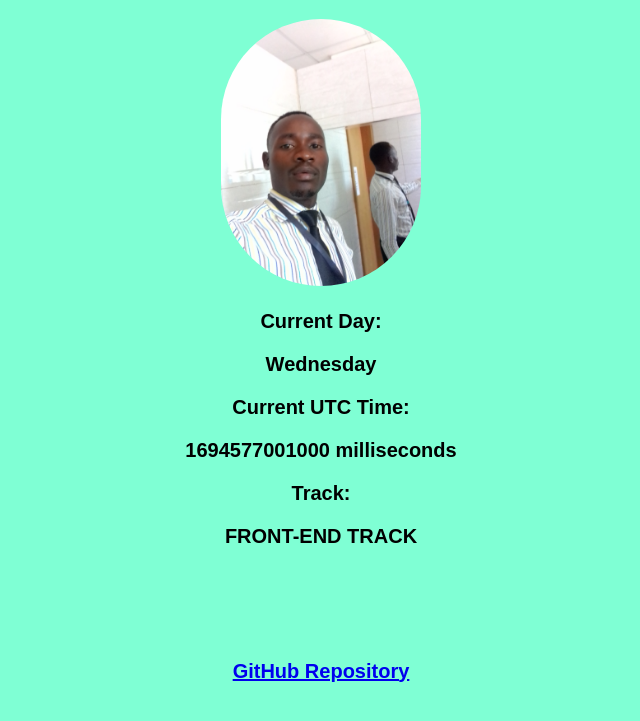
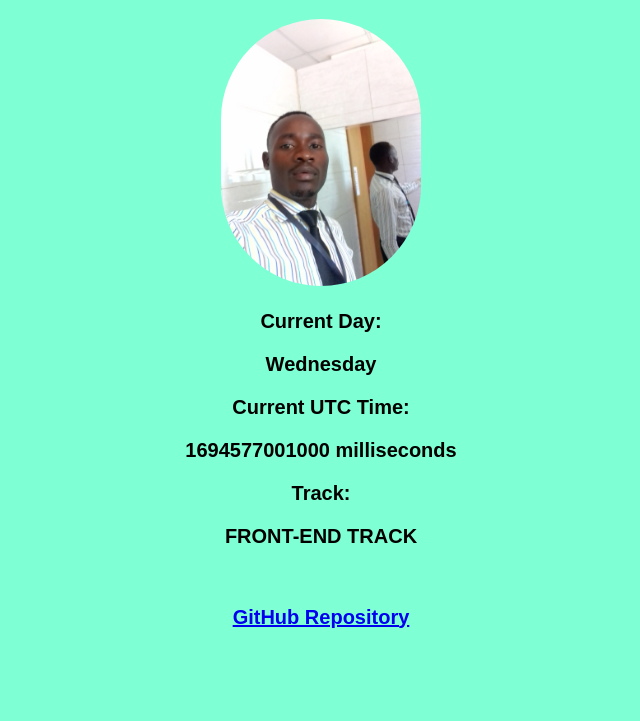
Before and after one commit to ekabatphemix/ekabatphemix, a plain HTML site: page index.html in a window 1280 px wide. Shown: the part 61-782 px from the top of the page, without its empty margins (319-959 px from the left). Drawn offline with Linux system fonts and the light colour scheme.

Commit message:
Add files via upload

```diff
--- a/index.html
+++ b/index.html
@@ -22,7 +22,7 @@
    <p>Current UTC Time:</p> <p data-testid="currentUTCTime">12:00 PM UTC</p>
 
     <!-- Track -->
-    <p>Track:</p><p data-testid="myTrack">FRONT-END TRACK </p><br><br><br><br>
+    <p>Track:</p><p data-testid="myTrack">FRONT-END TRACK </p><br>
 
     <!-- GitHub URL -->
     <p>
```
